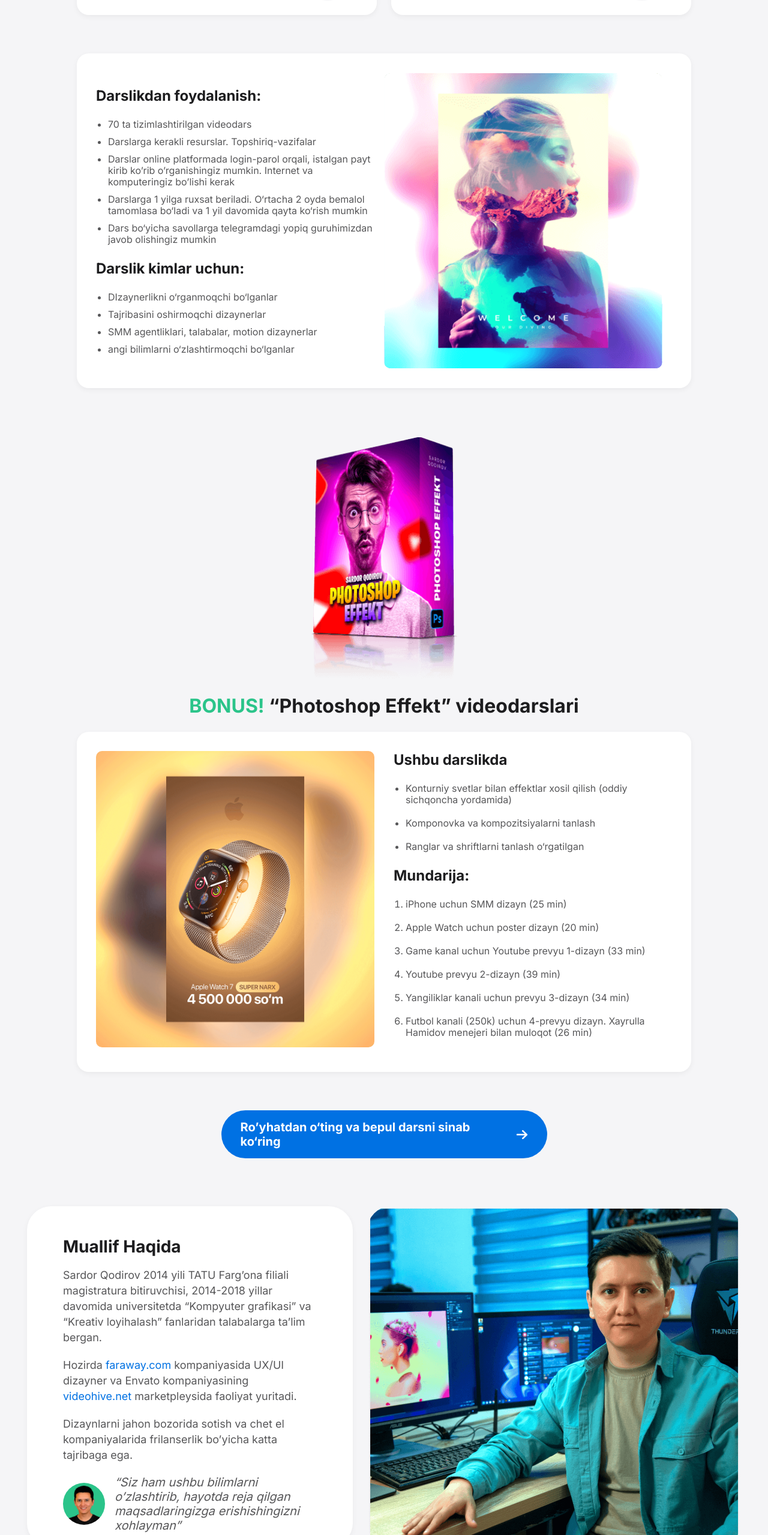
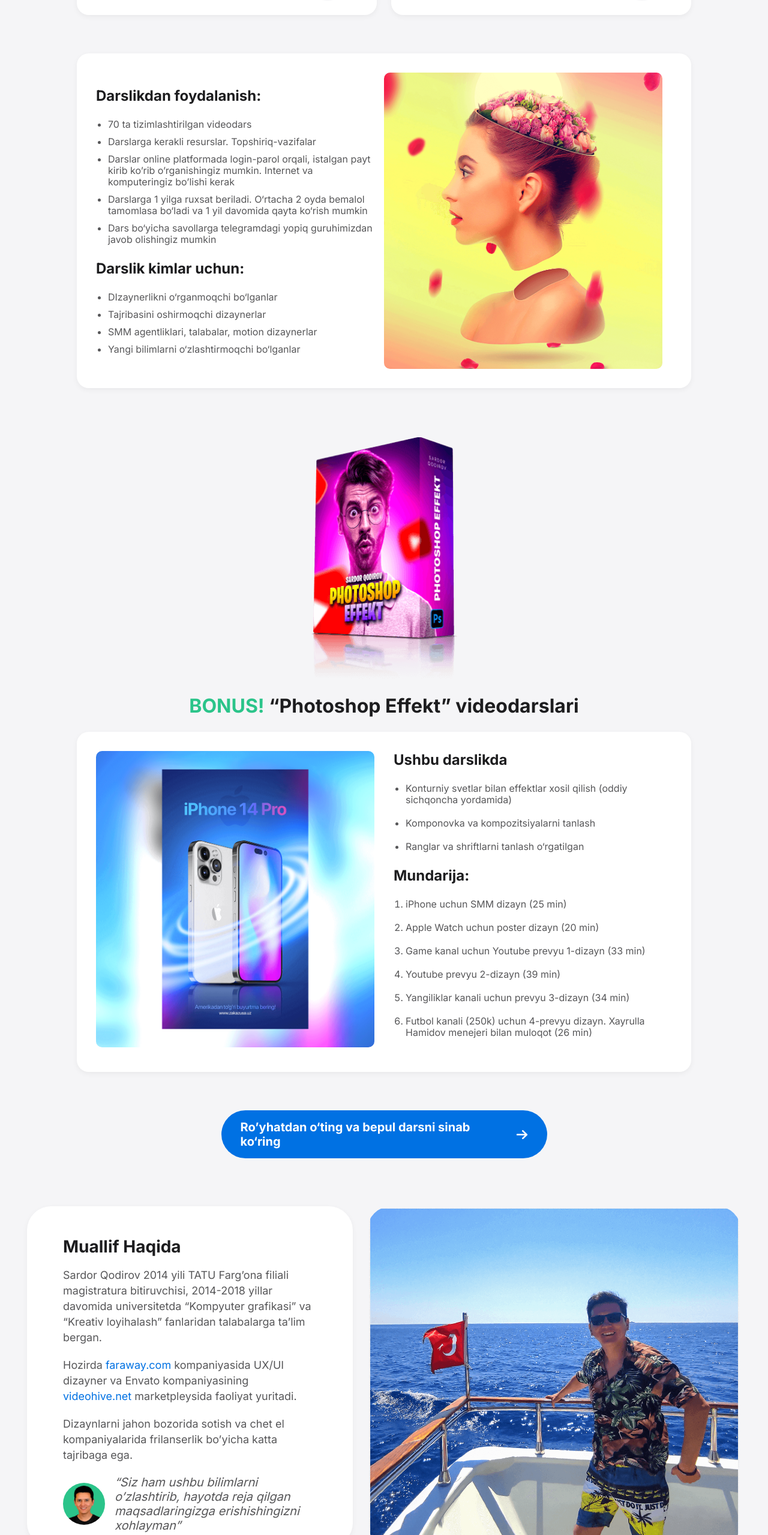
Before and after one commit to ramziddinusmonov01/supper-photoshop, a Vue app: page / in a window 1280 px wide. Shown: the part 2687-5246 px from the top of the page at 60% size. Built offline with nearby package versions, Linux system fonts and the light colour scheme.

Commit message:
update site

```diff
--- a/src/main.js
+++ b/src/main.js
@@ -1,4 +1,5 @@
 import 'swiper/css/pagination';
+import 'swiper/css/autoplay';
 import 'swiper/css';
 import './assets/css/main.css'
 import { createApp } from 'vue'
--- a/src/views/HomeView.vue
+++ b/src/views/HomeView.vue
@@ -289,11 +289,13 @@
               <li class="using-list__item">DIzaynerlikni o‘rganmoqchi bo‘lganlar</li>
               <li class="using-list__item">Tajribasini oshirmoqchi dizaynerlar</li>
               <li class="using-list__item">SMM agentliklari, talabalar, motion dizaynerlar</li>
-              <li class="using-list__item">angi bilimlarni o‘zlashtirmoqchi bo‘lganlar</li>
+              <li class="using-list__item">Yangi bilimlarni o‘zlashtirmoqchi bo‘lganlar</li>
             </ul>
           </div>
-          <swiper class="using-info__slide" :slides-per-view="1"  :space-between="20" loop="true" @swiper="onSwiper"
-            @slideChange="onSlideChange"
+          <swiper class="using-info__slide" :modules="modules" :slides-per-view="1"  :space-between="20" loop="true" :autoplay="{
+                delay: 3000,
+
+              }"
            >
             <swiper-slide class="using-slide__item">
               <img class="using-img" src="@/assets/images/using-img.png" alt="using-img">
@@ -329,8 +331,9 @@
           <img class="bonus-img" src="@/assets/images/header-man.png" alt="man-img">
           <h1 class="bonus-title"><span>BONUS!</span> “Photoshop Effekt” videodarslari</h1>
           <div class="bonus-info">
-            <swiper class="using-info__slide" :slides-per-view="1" :space-between="20" loop="true" @swiper="onSwiper"
-              @slideChange="onSlideChange">
+            <swiper class="using-info__slide"  :modules="modules" :slides-per-view="1" :space-between="20" loop="true" :autoplay="{
+                delay: 3000,
+              }">
               <swiper-slide>
                 <img class="bonus-info__img" src="@/assets/images/bonus-img.png" alt="bonus-img">
               </swiper-slide>
@@ -406,8 +409,9 @@
             </div>
           </div>
           <div class="author-imgs">
-            <swiper class="author-imgs__swiper" :slides-per-view="1" :space-between="20" loop="true" @swiper="onSwiper"
-              @slideChange="onSlideChange">
+            <swiper class="author-imgs__swiper" :modules="modules" :slides-per-view="1" :space-between="20" loop="true" :autoplay="{
+                delay: 3000,
+              }">
               <swiper-slide class="author-swiper__slide">
                 <img class="auhtor-img__img" src="@/assets/images/author-img.png" alt="bonus-img">
               </swiper-slide>
@@ -549,7 +553,9 @@
               </div>
             </li>
           </ul>
-          <swiper class="media-list " :slides-per-view="1" :space-between="50" :pagination="{ clickable: true }" :modules="modules">
+          <swiper class="media-list " :slides-per-view="1" :space-between="50" :pagination="{ clickable: true }" :modules="modules" :autoplay="{
+                delay: 3000,
+              }">
             <swiper-slide class="comments-list__item">
               <img class="comments-item__img" src="@/assets/images/Djanibek-Amanbaev.svg" alt="img">
               <div class="comments-item__info">
@@ -707,7 +713,6 @@
         </div>
         <!-- SERTIFICATE END -->
       </div>
-      <router-view></router-view>
     </div>
   </template>
 
@@ -715,11 +720,11 @@
 
   let inputName = ref("")
   let inputNumber = ref("")
-  import { Pagination } from 'swiper';
+  import { Pagination, Autoplay } from 'swiper';
   import { Swiper, SwiperSlide } from 'swiper/vue';
 
   import { ref } from 'vue';
-  const modules = [ Pagination ]
+  const modules = [ Pagination, Autoplay]
   const  congratulation = ref(false)
 
   // NAVIGATION FIXED
```
